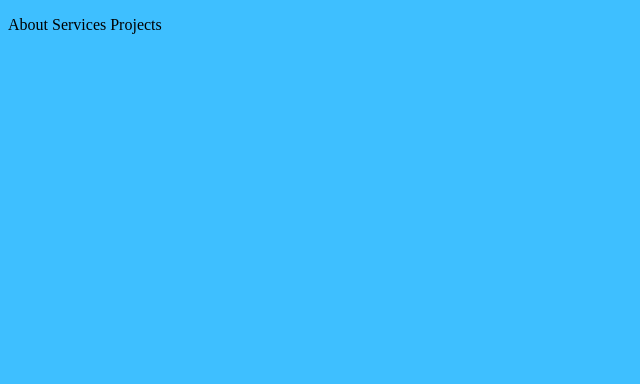
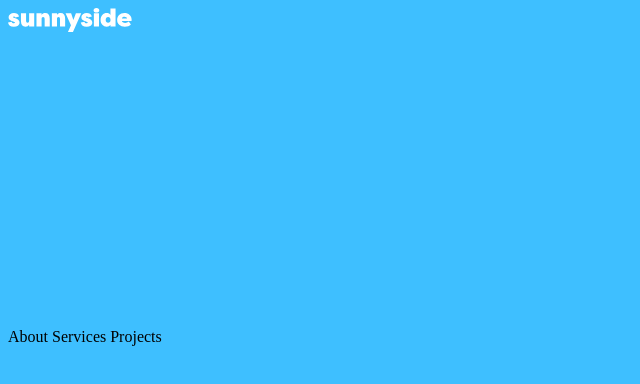
Before and after one commit to GRaonix/sunnyside-agency, a plain HTML site: page index.html in a window 1280 px wide. Shown: the top 384 px of the page, without its empty margins (0-640 px from the left). Drawn offline with Linux system fonts and the light colour scheme.

Commit message:
Update index.html

```diff
--- a/index.html
+++ b/index.html
@@ -7,6 +7,13 @@
 
 
 </head>
+
+  <header>
+
+    <object data="./img/logo.svg" width="300" height="300"> </object>
+
+
+            </header>
 <body>
 
   <p>About Services Projects</p>
```
